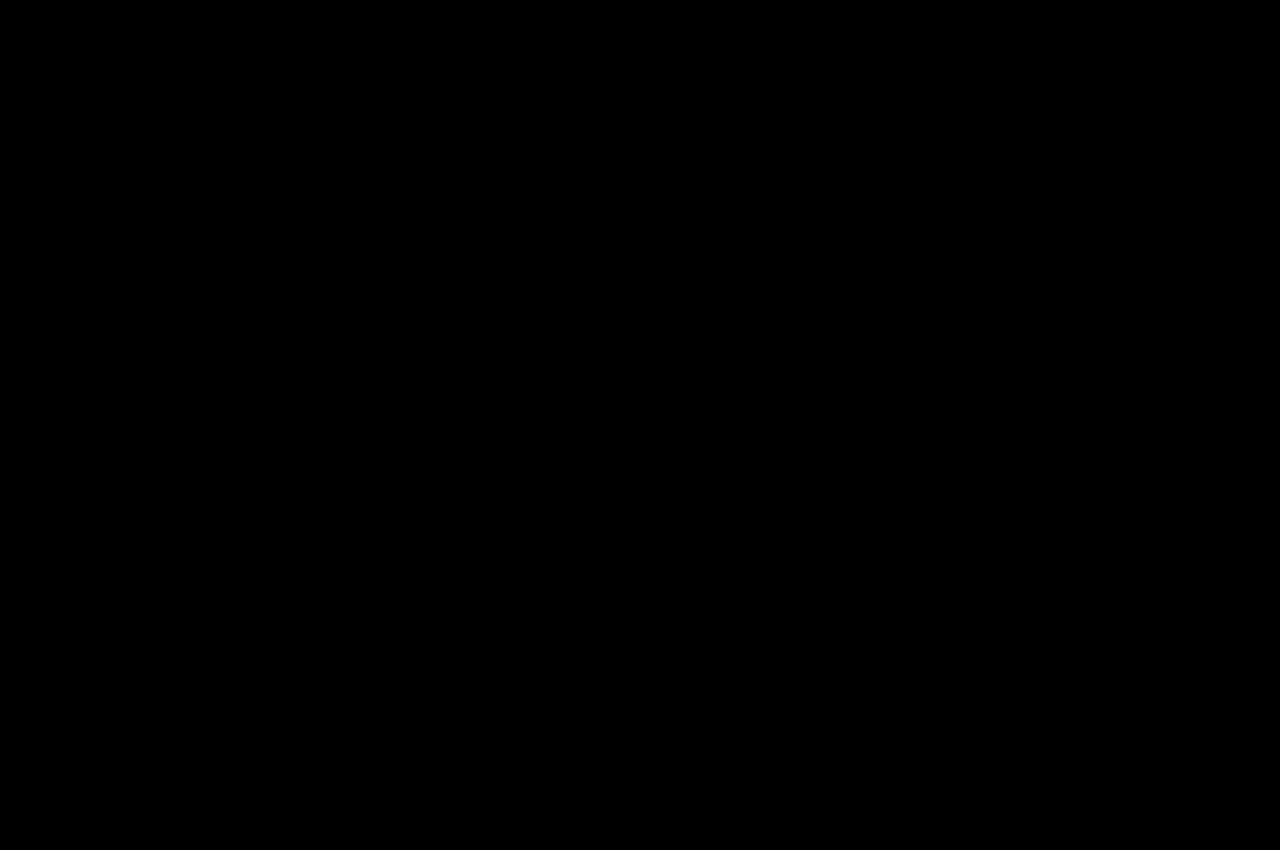
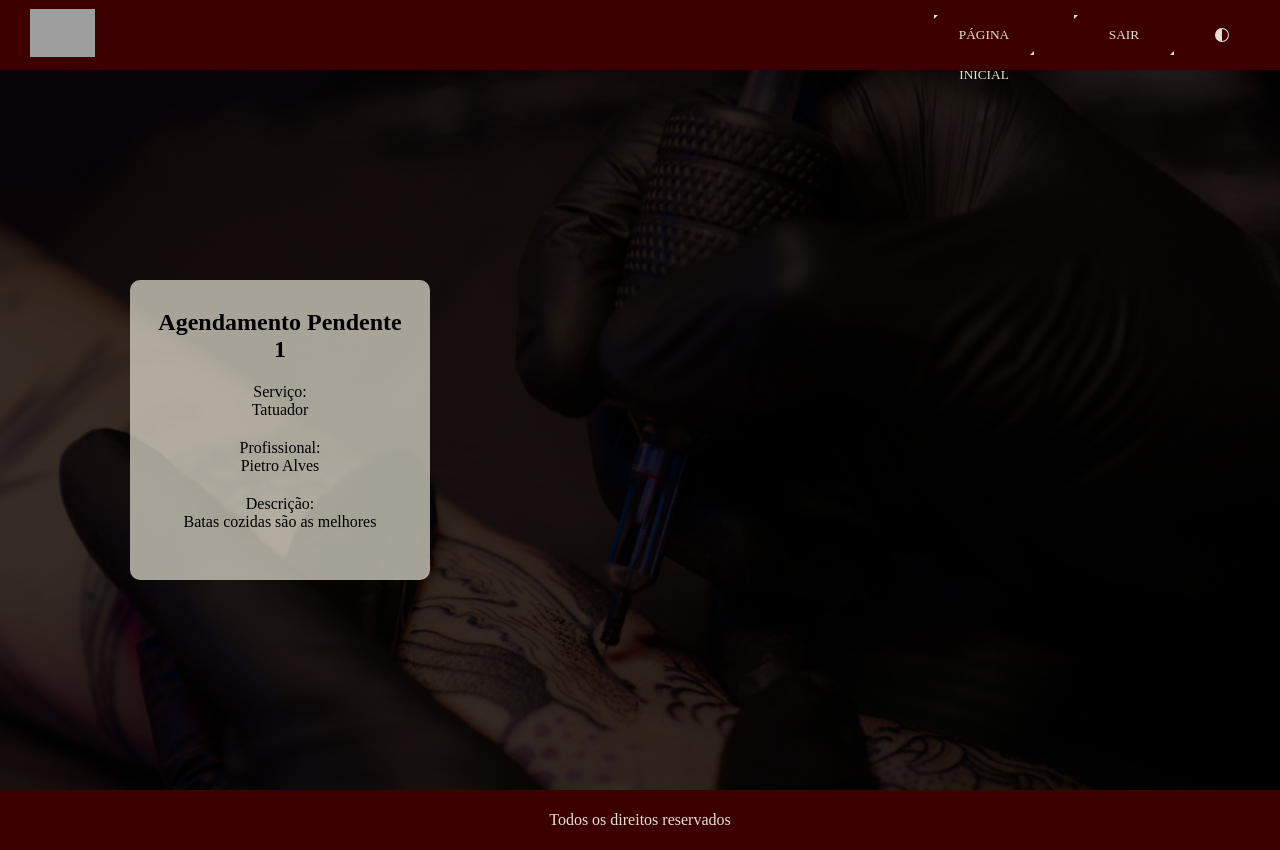
Before and after one commit to LeoAChaves/Rosemarys_Tattoo_Studio, a React (Create React App) app: page /agendamentoPendente in a window 1280 px wide. Before the commit this address had no page. Before the commit the page ends 800 px from the top, so only its background shows below. Built offline with nearby package versions, Linux system fonts and the light colour scheme; grey boxes are pictures that could not be loaded; a web font is replaced by a local one.

Commit message:
Alterando nome de agendamento para agendamentoPendente

```diff
--- a/src/App.jsx
+++ b/src/App.jsx
@@ -4,7 +4,7 @@ import { ThemeProvider } from "styled-components";
 import { lightTheme, darkTheme } from "./styles/themes.js";
 import { GlobalStyle } from "./styles/global.js";
 
-import Agendamento from "./pages/Agendamento";
+import AgendamentoPendente from "./pages/AgendamentoPendente";
 import AtualizarUsuario from "./pages/AtualizarUsuario";
 import Cadastro from "./pages/Cadastro";
 import EsqueceuSenha from "./pages/EsqueceuSenha";
@@ -31,7 +31,7 @@ function App() {
           <Route path="/usuario/:id" element={<Usuario changeTheme={changeTheme}/>}/>
           <Route path="/atualizarUsuario/:id" element={<AtualizarUsuario changeTheme={changeTheme}/>}/>
           <Route path="/portfolio" element={<Portfolio changeTheme={changeTheme}/>}/>
-          <Route path="/agendamento" element={<Agendamento changeTheme={changeTheme}/>}/>
+          <Route path="/agendamentoPendente" element={<AgendamentoPendente changeTheme={changeTheme}/>}/>
         </Routes>
       </BrowserRouter>
     </ThemeProvider>
--- a/src/pages/Agendamento/index.jsx
+++ b/src/pages/AgendamentoPendente/index.jsx
@@ -4,7 +4,7 @@ import Footer from "../../components/Footer";
 
 import * as S from "./styled.js";
 
-function Agendamento({changeTheme}) {
+function AgendamentoPendente({changeTheme}) {
     const style = {
         height: "70px",
     }
@@ -22,4 +22,4 @@ function Agendamento({changeTheme}) {
     );
 }
 
-export default Agendamento;
+export default AgendamentoPendente;
```
Also changed, not shown: src/pages/AgendamentoPendente/styled.js (renamed from src/pages/Agendamento/styled.js).
